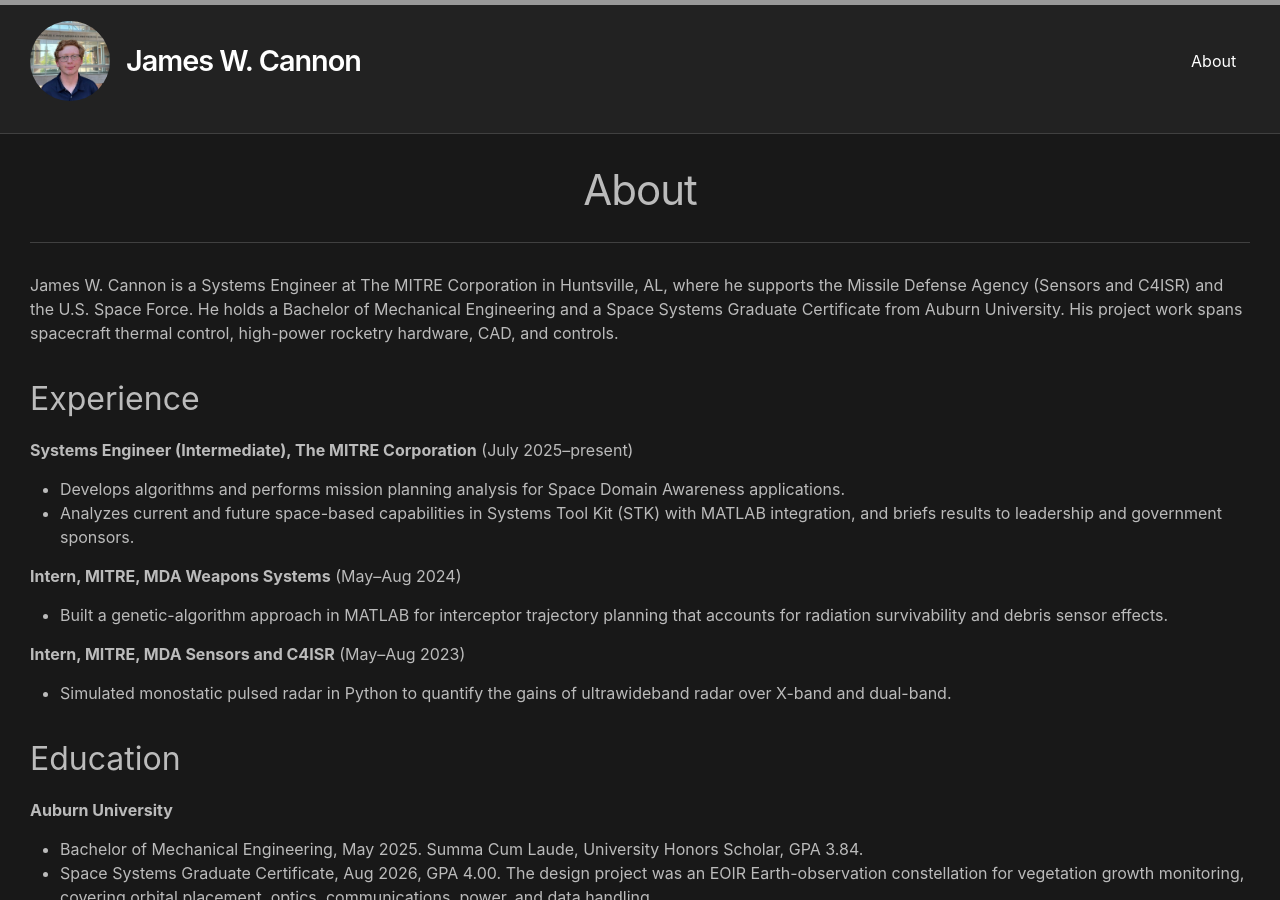
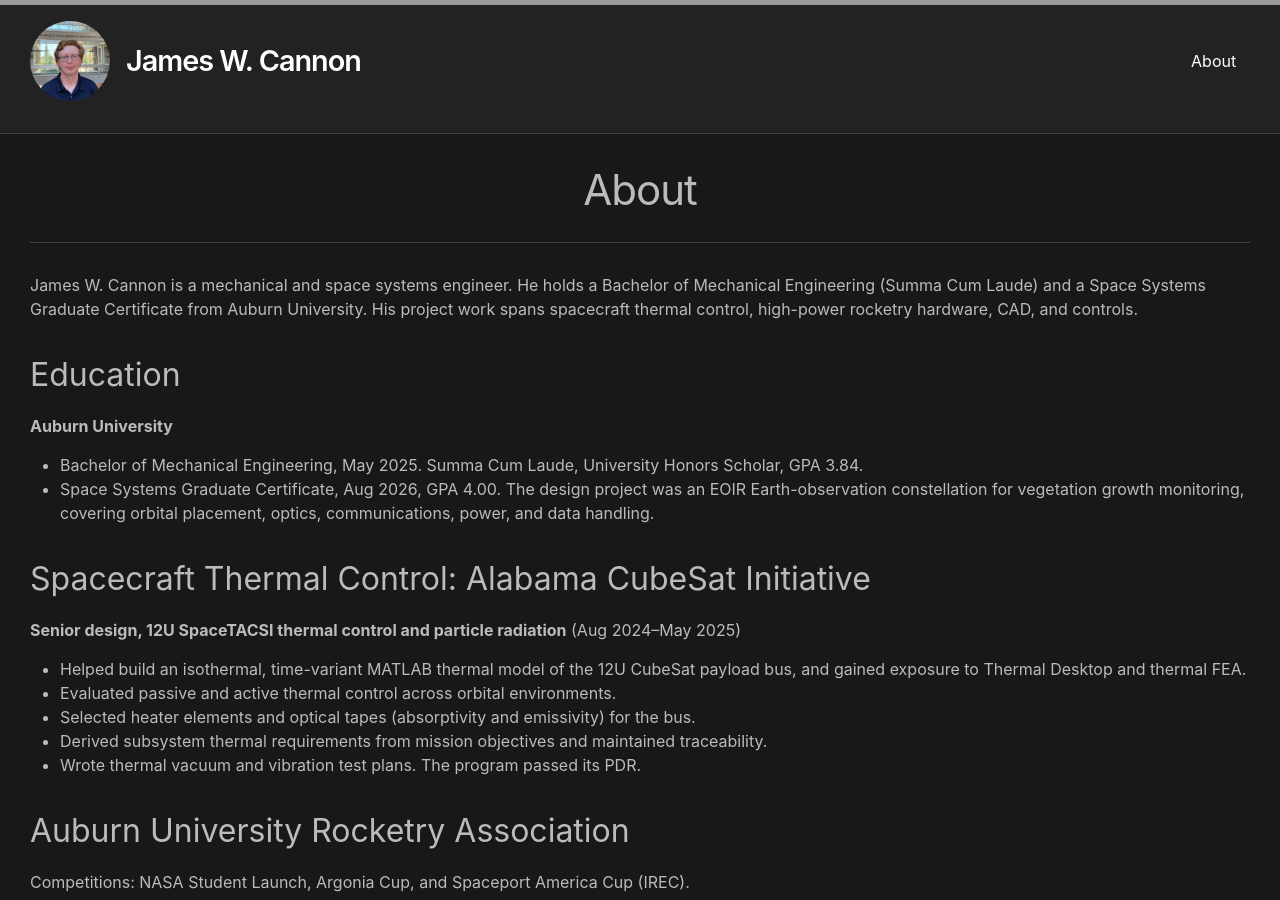
Before and after one commit to jacan20/portfolio, a Jekyll site: the page built from about.md, in a window 1280 px wide and 900 px high. Built offline with Jekyll 4.4.1, drawn with Linux system fonts in a browser that asks for light colours; some of the changed text lies outside the part shown.

Commit message:
Remove work experience from the site
Drop the Experience section and employer mentions from the About page,
and update the site tagline and description to match.

Co-Authored-By: Claude Opus 5.5 <noreply@anthropic.com>
Claude-Session: https://claude.ai/code/session_01KyzwqWajTaqgwRNoXRCdA9

```diff
--- a/_config.yml
+++ b/_config.yml
@@ -1,11 +1,11 @@
 title: James W. Cannon
-tagline: Systems Engineer, The MITRE Corporation
+tagline: Mechanical and Space Systems Engineer
 author:
   name: James Cannon
 
 description: >
-  Systems Engineer at The MITRE Corporation. Auburn mechanical engineer with projects in
-  spacecraft thermal control, rocketry hardware, CAD, and controls.
+  Auburn mechanical engineer with projects in spacecraft thermal control,
+  rocketry hardware, CAD, and controls.
 
 theme: minima
 
--- a/about.md
+++ b/about.md
@@ -4,19 +4,7 @@ title: About
 permalink: /about/
 ---
 
-James W. Cannon is a Systems Engineer at The MITRE Corporation in Huntsville, AL, where he supports the Missile Defense Agency (Sensors and C4ISR) and the U.S. Space Force. He holds a Bachelor of Mechanical Engineering and a Space Systems Graduate Certificate from Auburn University. His project work spans spacecraft thermal control, high-power rocketry hardware, CAD, and controls.
-
-## Experience
-
-**Systems Engineer (Intermediate), The MITRE Corporation** (July 2025–present)
-- Develops algorithms and performs mission planning analysis for Space Domain Awareness applications.
-- Analyzes current and future space-based capabilities in Systems Tool Kit (STK) with MATLAB integration, and briefs results to leadership and government sponsors.
-
-**Intern, MITRE, MDA Weapons Systems** (May–Aug 2024)
-- Built a genetic-algorithm approach in MATLAB for interceptor trajectory planning that accounts for radiation survivability and debris sensor effects.
-
-**Intern, MITRE, MDA Sensors and C4ISR** (May–Aug 2023)
-- Simulated monostatic pulsed radar in Python to quantify the gains of ultrawideband radar over X-band and dual-band.
+James W. Cannon is a mechanical and space systems engineer. He holds a Bachelor of Mechanical Engineering (Summa Cum Laude) and a Space Systems Graduate Certificate from Auburn University. His project work spans spacecraft thermal control, high-power rocketry hardware, CAD, and controls.
 
 ## Education
 
```
